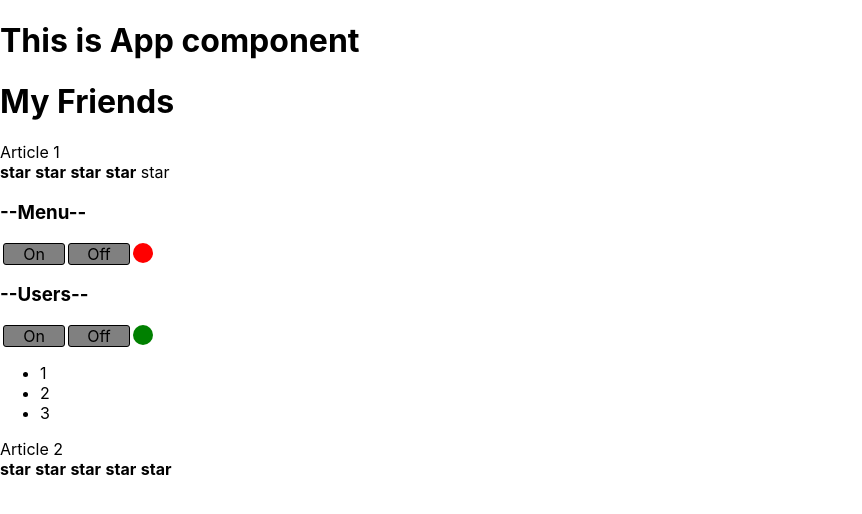
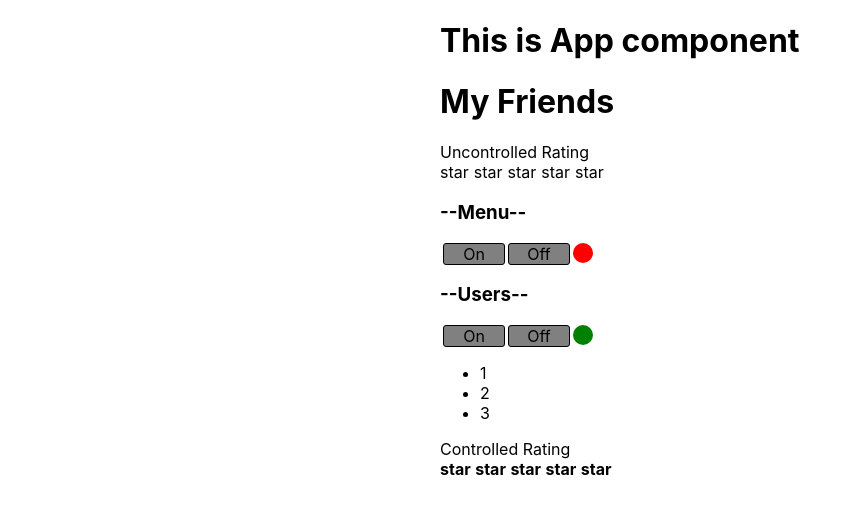
Before and after one commit to dArtsemyev/kabzda, a React (Create React App) app: page / in a window 1280 px wide. Shown: the top 514 px of the page, without its empty margins (0-862 px from the left). Built offline with nearby package versions, Linux system fonts and the light colour scheme.

Commit message:
Controller / uncontrolled components

```diff
--- a/src/App.css
+++ b/src/App.css
@@ -1,38 +1,5 @@
 .App {
-  text-align: center;
+  text-align: left;
+  width: 400px;
+  margin: 20px auto;
 }
-
-.App-logo {
-  height: 40vmin;
-  pointer-events: none;
-}
-
-@media (prefers-reduced-motion: no-preference) {
-  .App-logo {
-    animation: App-logo-spin infinite 20s linear;
-  }
-}
-
-.App-header {
-  background-color: #282c34;
-  min-height: 100vh;
-  display: flex;
-  flex-direction: column;
-  align-items: center;
-  justify-content: center;
-  font-size: calc(10px + 2vmin);
-  color: white;
-}
-
-.App-link {
-  color: #61dafb;
-}
-
-@keyframes App-logo-spin {
-  from {
-    transform: rotate(0deg);
-  }
-  to {
-    transform: rotate(360deg);
-  }
-}
--- a/src/App.tsx
+++ b/src/App.tsx
@@ -2,19 +2,20 @@ import React from 'react';
 import './App.css';
 import Accordion from "./Components/Accordion/Accordion";
 import Rating from "./Components/Rating/Rating";
+import UncontrolledRating from "./Components/UncontrolledRating/UncontrolledRating";
 
 function App() {
     console.log("App rendered")
 
     return (
-        <div>
+        <div className="App">
             <PageTitle title={"This is App component"}/>
             <PageTitle title={"My Friends"}/>
-            Article 1
-            <Rating value={4}/>
+            Uncontrolled Rating
+            <UncontrolledRating />
             <Accordion titleValue={"Menu"} collapsed={true} />
             <Accordion titleValue={"Users"} collapsed={false} />
-            Article 2
+            Controlled Rating
             {/*<Rating value={0}/>
             <Rating value={1}/>
             <Rating value={2}/>
--- /dev/null
+++ b/src/Components/UncontrolledRating/UncontrolledRating.module.css
@@ -0,0 +1,4 @@
+.star {
+    display: inline-block;
+    margin-right: 5px;
+}
--- /dev/null
+++ b/src/Components/UncontrolledRating/UncontrolledRating.tsx
@@ -0,0 +1,43 @@
+import React, {useState} from "react"
+import s from "./UncontrolledRating.module.css"
+
+type RatingPropsType = {
+}
+
+function UncontrolledRating(props: RatingPropsType) {
+    console.log("UncontrolledRating rendered")
+
+    let [value, setValue] = useState(0)
+
+    return (
+        <div>
+            <div className={s.star} onClick={() => {setValue(1)}}><Star selected={value > 0}/></div>
+            <div className={s.star} onClick={() => {setValue(2)}}><Star selected={value > 1}/></div>
+            <div className={s.star} onClick={() => {setValue(3)}}><Star selected={value > 2}/></div>
+            <div className={s.star} onClick={() => {setValue(4)}}><Star selected={value > 3}/></div>
+            <div className={s.star} onClick={() => {setValue(5)}}><Star selected={value > 4}/></div>
+
+        </div>
+    );
+}
+
+type StarPropsType = {
+    selected: boolean
+}
+
+function Star(props: StarPropsType) {
+    console.log("Star rendered")
+
+    if(props.selected){
+        return (
+            <span><b>star</b> </span>
+        );
+    } else {
+        return (
+            <span>star </span>
+        );
+    }
+
+}
+
+export default UncontrolledRating;
```
